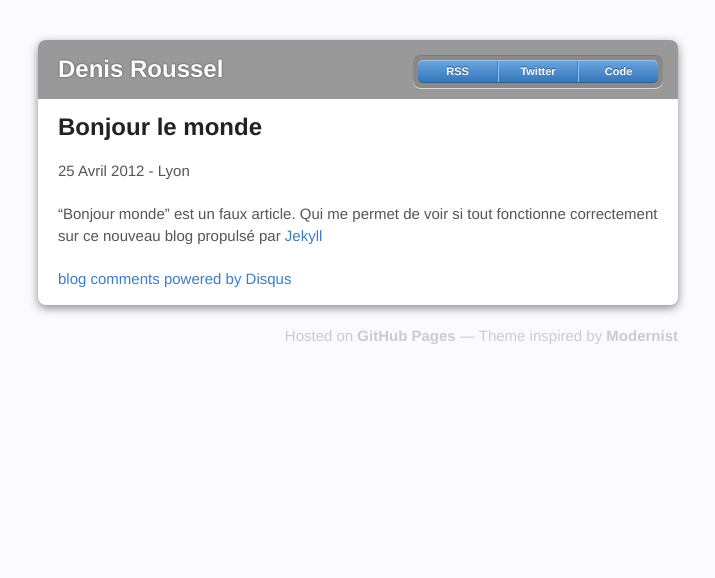
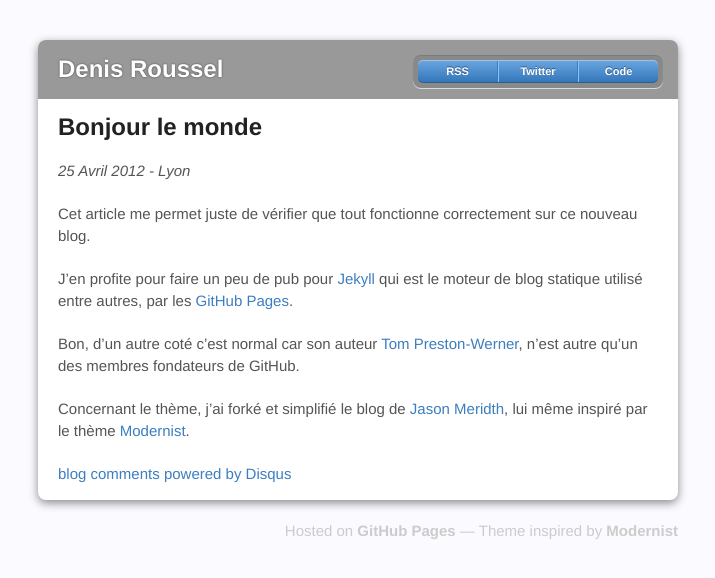
Before and after one commit to KuiKui/kuikui.github.com, a Jekyll site: the page built from _posts/2012-04-25-bonjour_monde.md, in a window 1280 px wide. Shown: the top 578 px of the page, without its empty margins (282-997 px from the left). Built offline with Jekyll 4.4.1, drawn with Linux system fonts in a browser that asks for light colours; Markdown is read by kramdown in place of the engine named in the settings; comment, search, counter and statistics services are not loaded.

Commit message:
modification du premier post

```diff
--- a/_posts/2012-04-25-bonjour_monde.md
+++ b/_posts/2012-04-25-bonjour_monde.md
@@ -5,6 +5,12 @@ title: Bonjour le monde
 
 # {{ page.title }} #
 
-25 Avril 2012 - Lyon
+_25 Avril 2012 - Lyon_
 
-"Bonjour monde" est un faux article. Qui me permet de voir si tout fonctionne correctement sur ce nouveau blog propulsé par [Jekyll](http://jekyllrb.com/)
+Cet article me permet juste de vérifier que tout fonctionne correctement sur ce nouveau blog.
+
+J'en profite pour faire un peu de pub pour [Jekyll](http://jekyllrb.com/) qui est le moteur de blog statique utilisé entre autres, par les [GitHub Pages](http://pages.github.com/).
+
+Bon, d'un autre coté c'est normal car son auteur [Tom Preston-Werner](http://tom.preston-werner.com/), n'est autre qu'un des membres fondateurs de GitHub.
+
+Concernant le thème, j'ai forké et simplifié le blog de [Jason Meridth](http://blog.jasonmeridth.com/), lui même inspiré par le thème [Modernist](http://orderedlist.github.com/modernist/).
```
